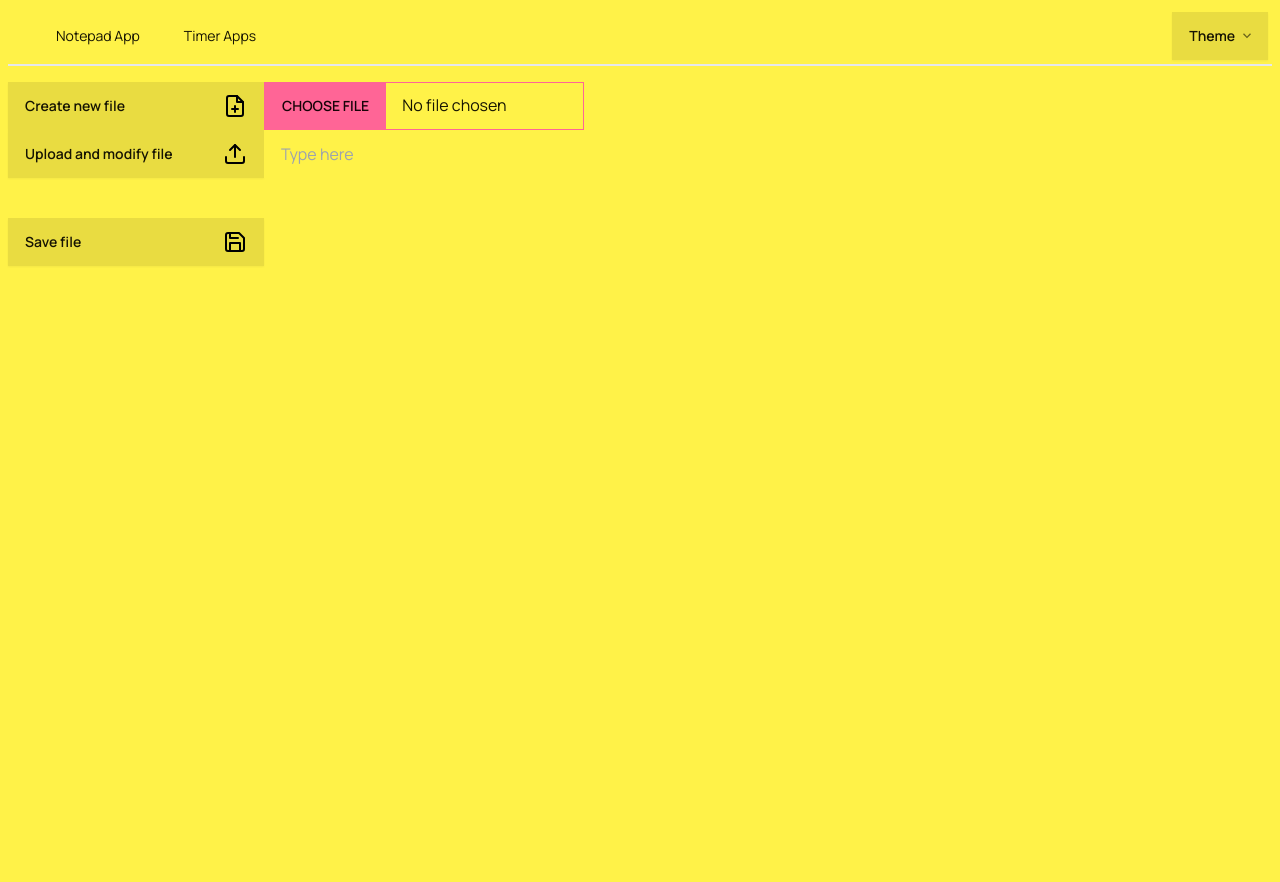
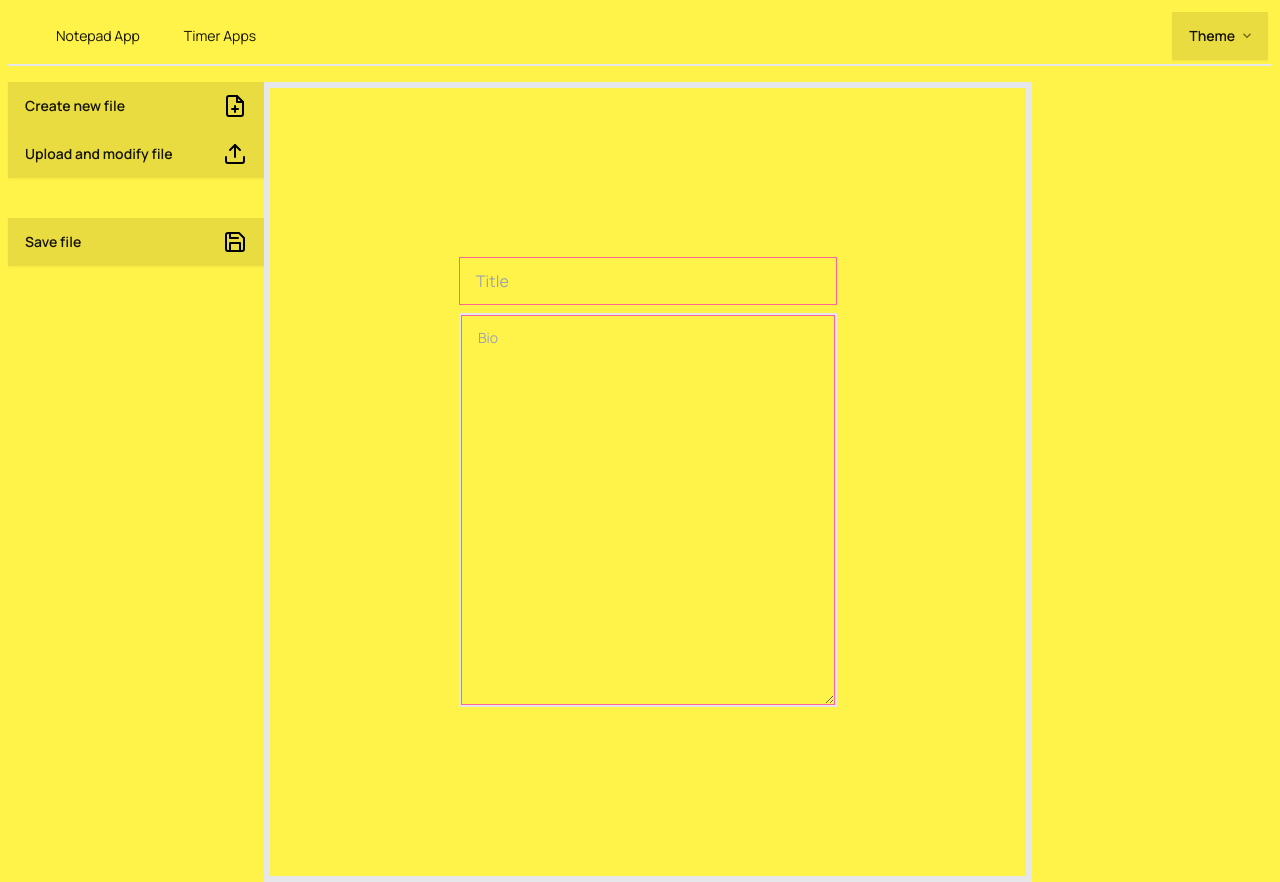
Before and after one commit to hamlet4401/NextJS-tutorial-app, a Next.js app: page /notepad_app in a window 1280 px wide. Shown: the top 882 px of the page. Built offline with nearby package versions, Linux system fonts and the light colour scheme.

Commit message:
Created first draft of notepad app

```diff
--- /dev/null
+++ b/src/app/notepad_app/notepad.tsx
@@ -0,0 +1,27 @@
+import React from "react";
+
+const Notepad = () => {
+  return (
+    <div className="size-full border-2">
+      <div className="flex flex-col items-center size-full border-2">
+        <div className="flex flex-col items-center justify-center size-full border-2 ">
+          <div className="w-1/2 mb-2">
+            <input
+              type="text"
+              placeholder="Title"
+              className="input input-bordered input-primary w-full"
+            />
+          </div>
+          <div className="flex justify-center items-center size-1/2 border-2">
+            <textarea
+              className="textarea textarea-primary size-full"
+              placeholder="Bio"
+            ></textarea>
+          </div>
+        </div>
+      </div>
+    </div>
+  );
+};
+
+export default Notepad;
--- a/src/app/notepad_app/page.tsx
+++ b/src/app/notepad_app/page.tsx
@@ -1,13 +1,10 @@
 import React from "react";
+import { default as Notepad } from "./notepad";
 
 const Page = () => {
   return (
-    <div>
-      <input
-        type="file"
-        className="file-input file-input-bordered file-input-primary w-full max-w-xs"
-      />
-      <input type="text" placeholder="Type here" className="input w-full" />
+    <div className="size-full">
+      <Notepad />
     </div>
   );
 };
```
